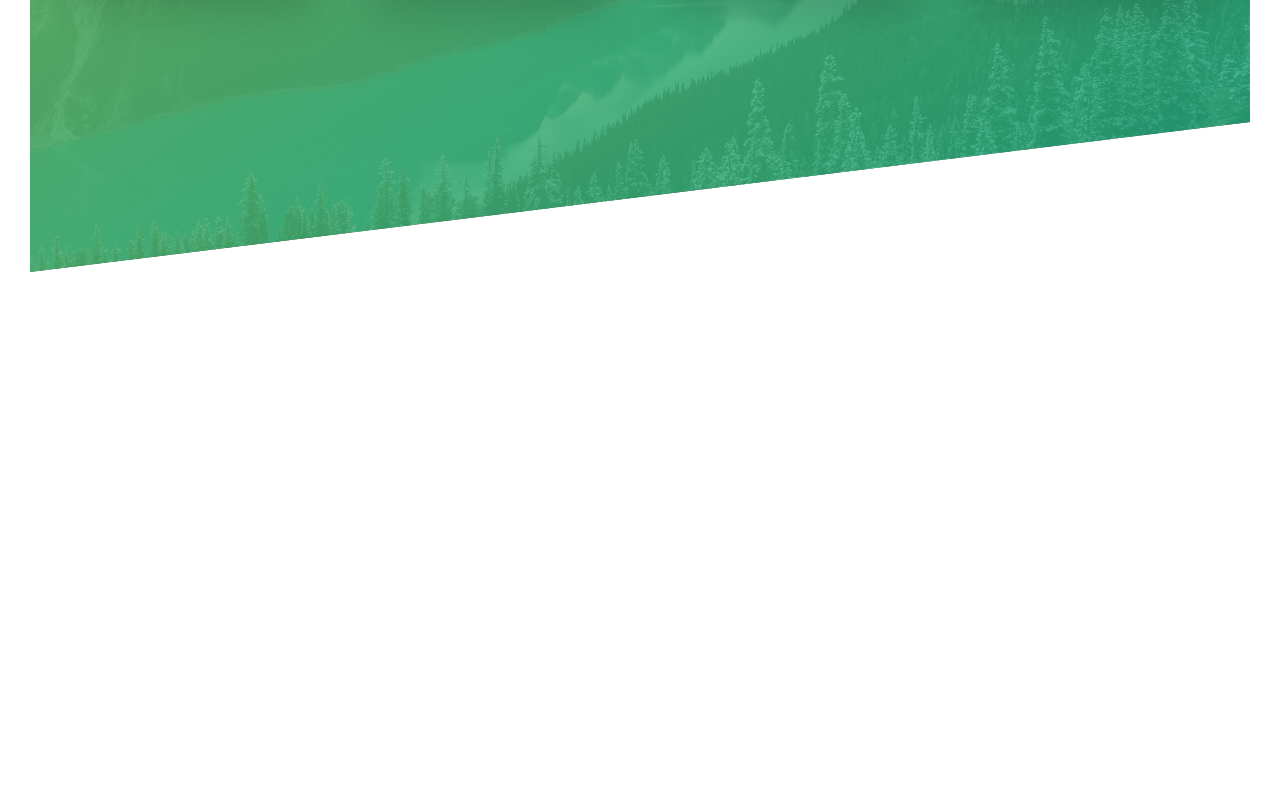
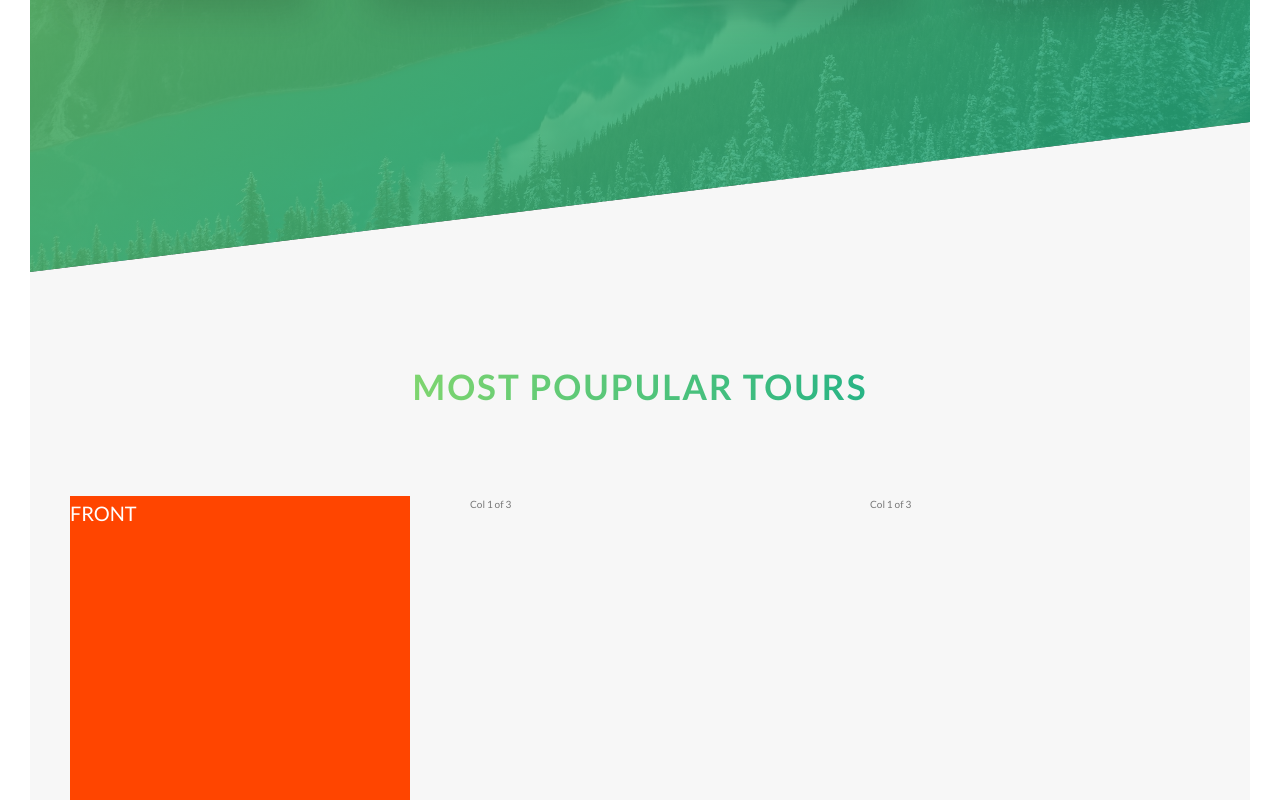
Before and after one commit to YudhaYuki/yuyu-tour-and-travel, a website: page index.html in a window 1280 px wide. Shown: the part 2000-2800 px from the top of the page. Before the commit the page ends 2272 px from the top, so only its background shows below. Drawn offline with Linux system fonts and the light colour scheme.

Commit message:
Fliping the card

```diff
--- a/index.html
+++ b/index.html
@@ -114,6 +114,37 @@
 
         </section>
 
+        <section class="section-tours">
+
+            <div class="u-center-text u-margin-bottom-big">
+                <h2 class="heading-secondary">
+                    Most poupular tours
+                </h2>
+            </div>
+
+            <div class="row">
+                <div class="col-1-of-3">
+                    <div class="card">
+                        <div class="card__side">
+                            FRONT
+                        </div>
+                        <div class="card__side">
+                            BACK
+                        </div>
+                    </div>
+                </div>
+
+                <div class="col-1-of-3">
+                    Col 1 of 3
+                </div>
+
+                <div class="col-1-of-3">
+                    Col 1 of 3
+                </div>
+
+            </div>
+        </section>
+
     </main>
 
     <!--
--- /dev/null
+++ b/sass/components/_card.scss
@@ -0,0 +1,18 @@
+.card {
+    perspective: 150rem;
+    -moz-perspective: 150rem;
+
+    &__side {
+        background-color: orangered;
+        color: white;
+        font-size: 2rem;
+        height: 50rem;
+        transition: all .8s;
+    }
+
+
+
+    &:hover &__side {                   // .card:hover .card__side, so we hover the card, and when the card is hovered, then the card side will be transformed.
+        transform: rotateY(180deg);
+    }
+}
--- a/sass/main.scss
+++ b/sass/main.scss
@@ -8,6 +8,7 @@
 @import "base/utilities";
 
 @import "components/botton";
+@import "components/card";
 @import "components/composition";
 @import "components/feature-box";
 
--- a/sass/pages/_home.scss
+++ b/sass/pages/_home.scss
@@ -21,3 +21,9 @@
         transform: skewY(7deg);
     }
 }
+
+.section-tours {
+    background-color: $color-grey-light-1;
+    padding: 25rem 0 50rem 0;
+    margin-top: -9rem;
+}
```
Also changed, not shown: css/style.css.
